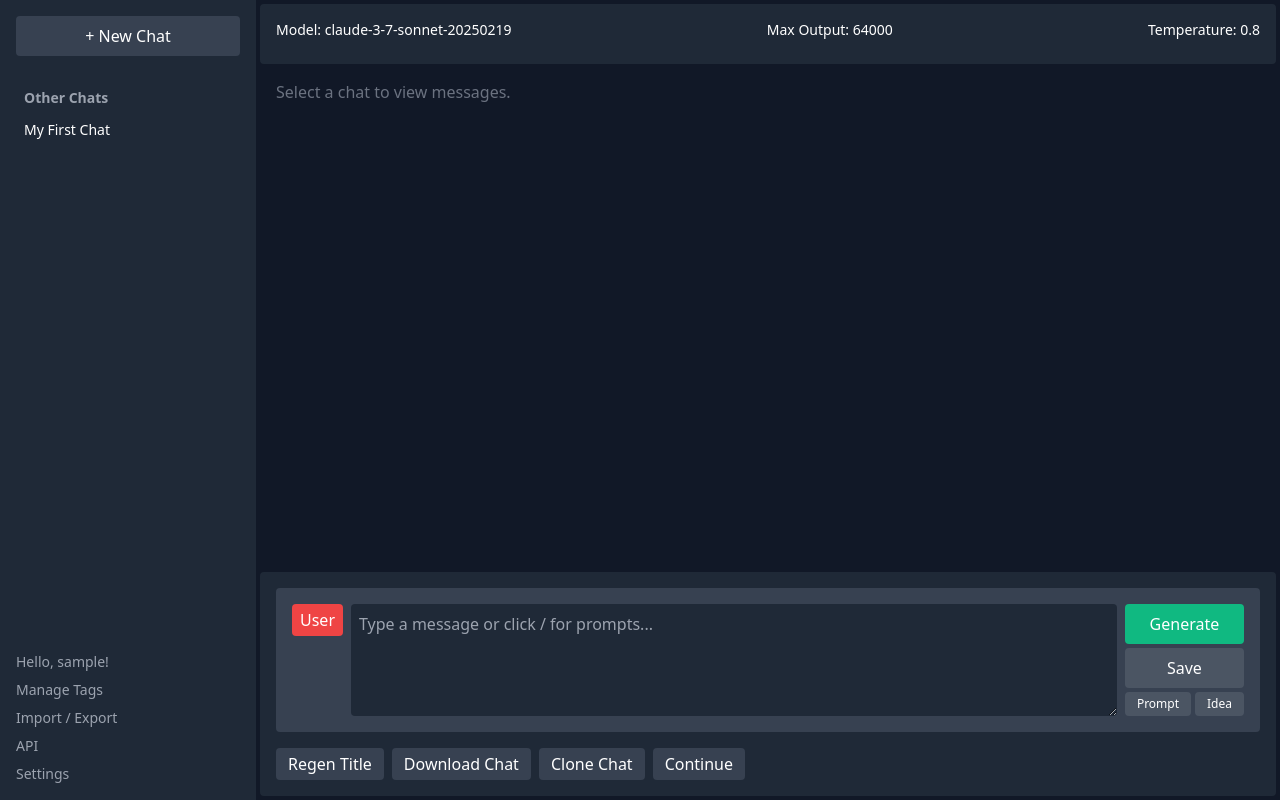
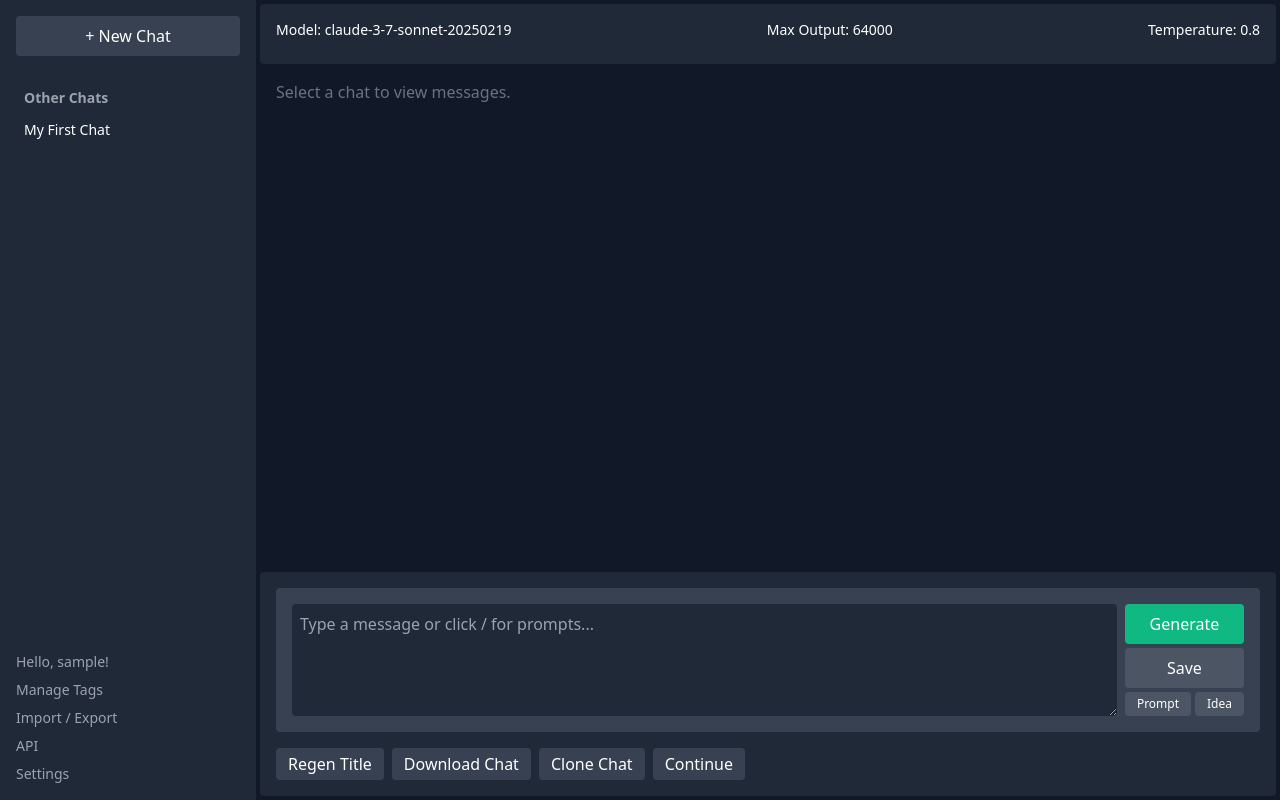
Before and after one commit to teswolf96/neuroneko, a Django app: page / in a window 1280 px wide. Run offline with Django 4.2, Linux system fonts and the light colour scheme; the visitor is signed in with stand-in values (Sample User, id 1); data comes from the database, SQL or seed files in the repository; data that the repository does not hold is empty.

Commit message:
Remove useless thing

```diff
--- a/chat/templates/chat/index.html
+++ b/chat/templates/chat/index.html
@@ -74,7 +74,7 @@
         <!-- Input Area -->
         <div class="bg-gray-800 p-4 rounded mt-auto"> <!-- mt-auto to push to bottom -->
             <div class="bg-gray-700 p-4 rounded flex items-start space-x-2">
-                <div class="bg-red-500 px-2 py-1 rounded">User</div>
+                <!-- <div class="bg-red-500 px-2 py-1 rounded">User</div> -->
                 <textarea class="w-full bg-gray-800 p-2 rounded text-white" rows="4" placeholder="Type a message or click / for prompts..."></textarea>
                 <!-- Button column for Generate, Save, Prompt, Idea -->
                 <div class="flex flex-col space-y-1">
```
